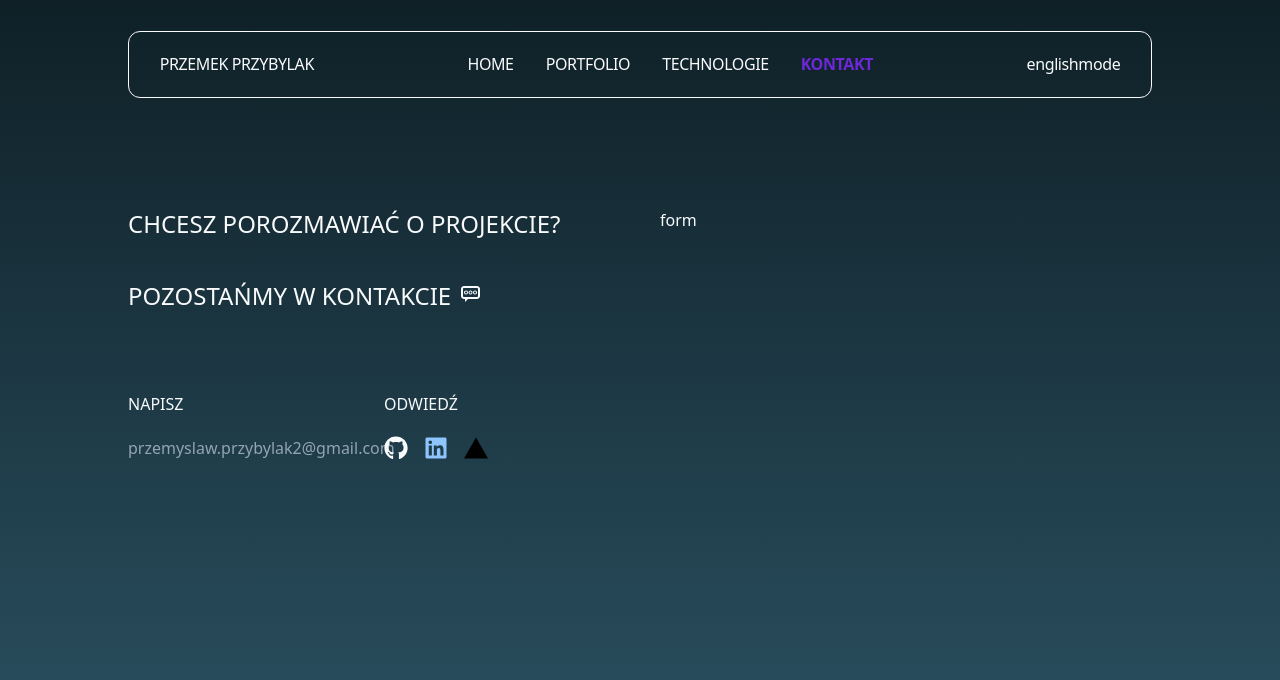
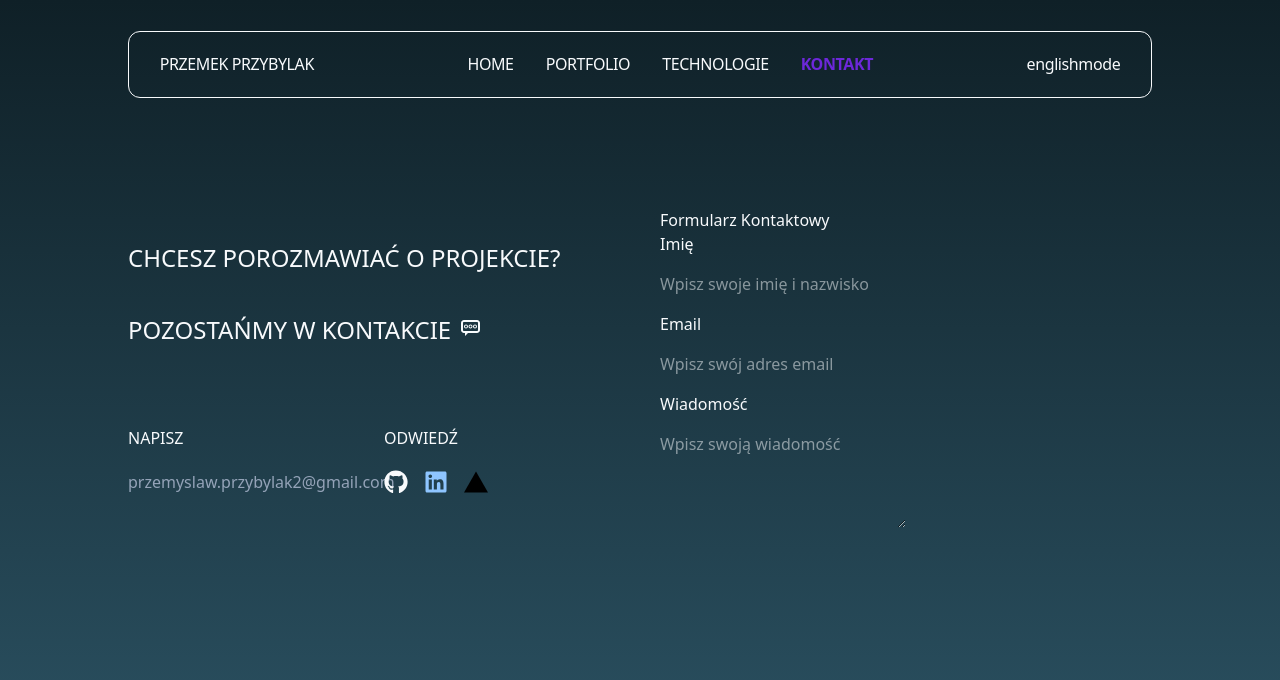
Before and after one commit to Przemek-Przybylak/portfolio-v2, a Next.js app: page /contact in a window 1280 px wide. Shown: the top 680 px of the page. Built offline with nearby package versions, Linux system fonts and the light colour scheme.

Commit message:
basic contact form added

```diff
--- a/src/app/contact/page.tsx
+++ b/src/app/contact/page.tsx
@@ -50,7 +50,37 @@ export default function ContactPage() {
           </div>
         </div>
       </section>
-      <section className="w-1/2 ">form</section>
+      <section className="w-1/2 ">
+        <div>
+          <h2>Formularz Kontaktowy</h2>
+          <form className="flex flex-col gap-4">
+            <label htmlFor="name">Imię</label>
+            <input
+              type="text"
+              id="name"
+              name="name"
+              placeholder="Wpisz swoje imię i nazwisko"
+              required
+            />
+            <label htmlFor="email">Email</label>
+            <input
+              type="email"
+              id="email"
+              name="email"
+              placeholder="Wpisz swój adres email"
+              required
+            />
+            <label htmlFor="message">Wiadomość</label>
+            <textarea
+              id="message"
+              name="message"
+              rows={4}
+              placeholder="Wpisz swoją wiadomość"
+              required
+            ></textarea>
+          </form>
+        </div>
+      </section>
     </main>
   );
 }
```
